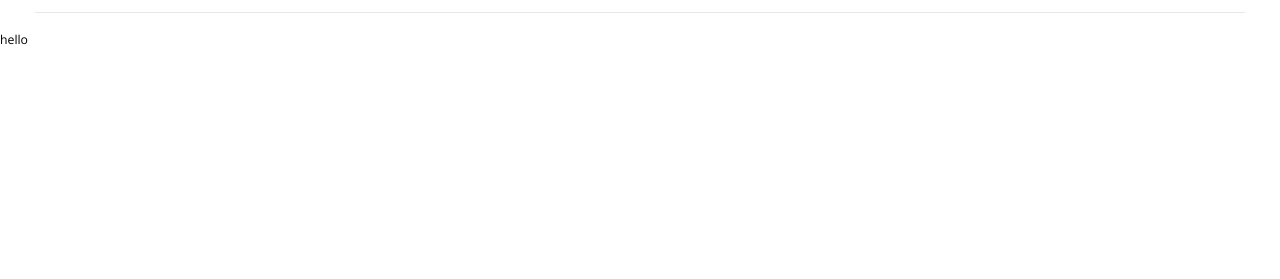
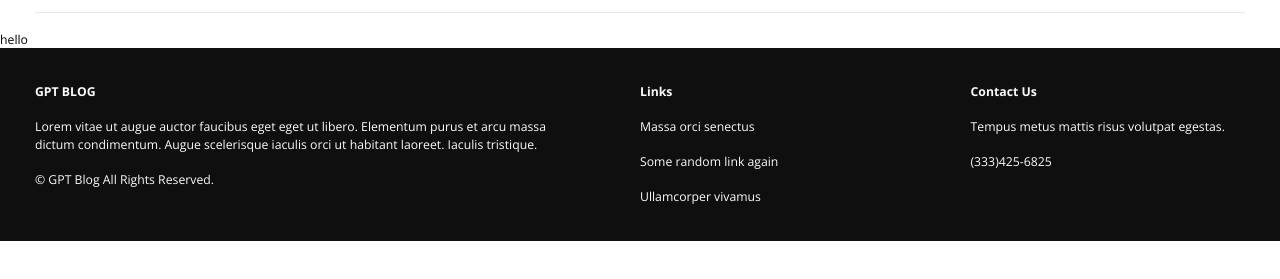
Before and after one commit to NoerGitKat/gpt-blog, a Next.js app: page / in a window 1280 px wide. Shown: the part 177-456 px from the top of the page. Built offline with nearby package versions, Linux system fonts and the light colour scheme.

Commit message:
Added footer

```diff
--- /dev/null
+++ b/app/(shared)/Footer.tsx
@@ -0,0 +1,53 @@
+function Footer(): JSX.Element {
+  return (
+    <footer className="bg-wh-900 text-wh-50 py-10 px-10">
+      <section className="justify-between mx-auto gap-16 sm:flex">
+        {/* FIRST COLUMN */}
+        <ul className="mt-16 basis-1/2 sm:mt-0">
+          <li>
+            <h4 className="font-bold">GPT BLOG</h4>
+          </li>
+          <li>
+            <p className="my-5">
+              Lorem vitae ut augue auctor faucibus eget eget ut libero.
+              Elementum purus et arcu massa dictum condimentum. Augue
+              scelerisque iaculis orci ut habitant laoreet. Iaculis tristique.
+            </p>
+          </li>
+          <li>
+            <p>© GPT Blog All Rights Reserved.</p>
+          </li>
+        </ul>
+        {/* SECOND COLUMN */}
+        <ul className="mt-16 basis-1/4 sm:mt-0">
+          <li>
+            <h4 className="font-bold">Links</h4>
+          </li>
+          <li>
+            <p className="my-5">Massa orci senectus</p>
+          </li>
+          <li>
+            <p className="my-5">Some random link again</p>
+          </li>
+          <li>
+            <p>Ullamcorper vivamus</p>
+          </li>
+        </ul>
+        {/* THIRD COLUMN */}
+        <ul className="mt-16 basis-1/4 sm:mt-0">
+          <li>
+            <h4 className="font-bold">Contact Us</h4>
+          </li>
+          <li>
+            <p className="my-5">Tempus metus mattis risus volutpat egestas.</p>
+          </li>
+          <li>
+            <p>(333)425-6825</p>
+          </li>
+        </ul>
+      </section>
+    </footer>
+  );
+}
+
+export default Footer;
--- /dev/null
+++ b/app/(shared)/index.ts
@@ -0,0 +1,2 @@
+export { default as Footer } from "./Footer";
+export { default as Navbar } from "./Navbar";
--- a/app/layout.tsx
+++ b/app/layout.tsx
@@ -1,6 +1,6 @@
 import { Open_Sans } from "next/font/google";
 import { ReactNode } from "react";
-import Navbar from "./(shared)/Navbar";
+import { Footer, Navbar } from "./(shared)";
 import "./globals.css";
 
 const openSans = Open_Sans({
@@ -18,6 +18,7 @@ export default function RootLayout({ children }: { children: ReactNode }) {
       <body className={openSans.className}>
         <Navbar />
         {children}
+        <Footer />
       </body>
     </html>
   );
```
